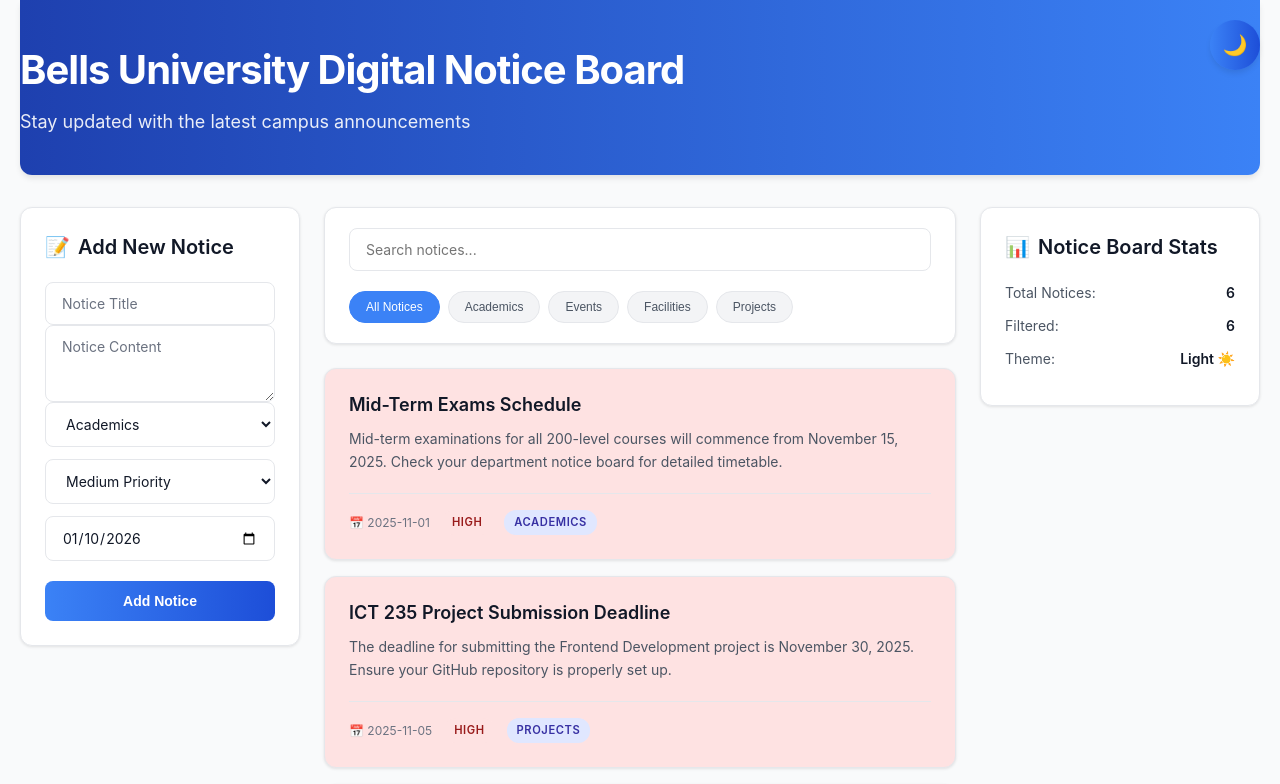
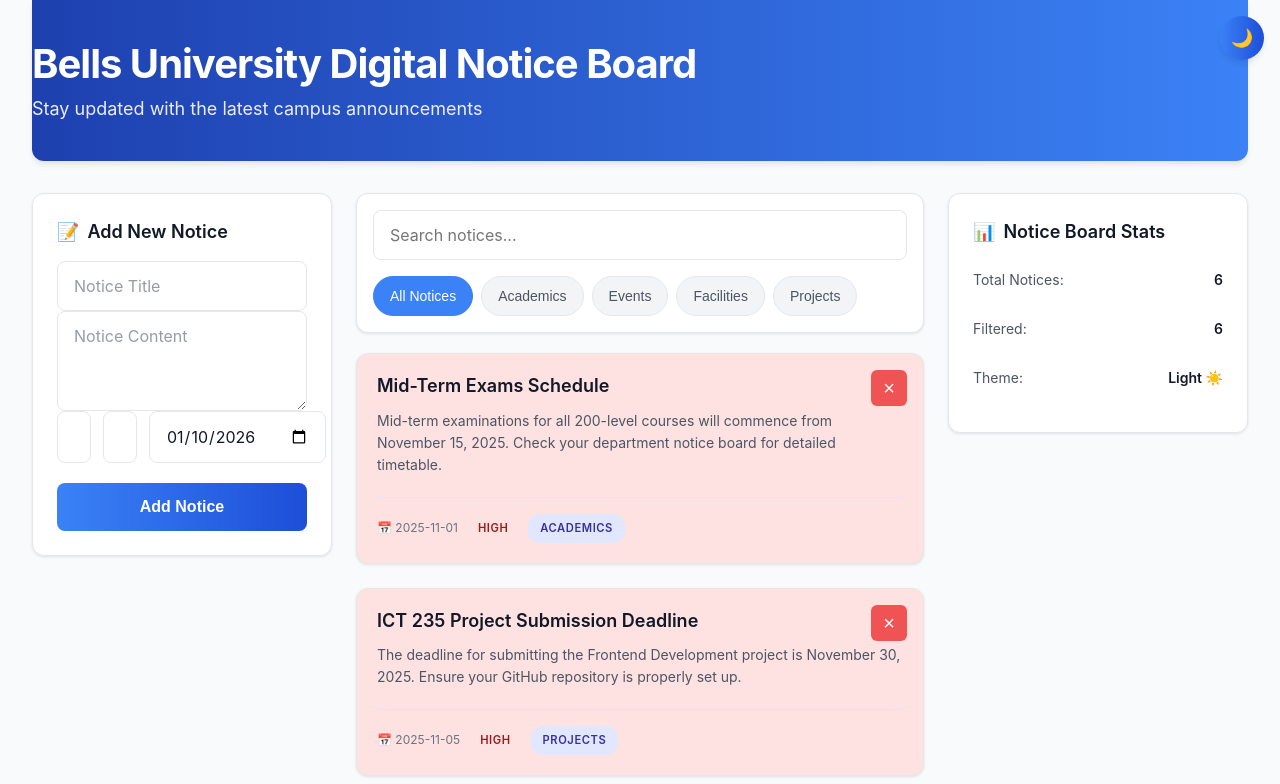
Before and after one commit to retrome3/bells_notice-board, a React (Create React App) app: page / in a window 1280 px wide. Shown: the top 784 px of the page. Built offline with nearby package versions, Linux system fonts and the light colour scheme.

Commit message:
Update App.css

```diff
--- a/src/styles/App.css
+++ b/src/styles/App.css
@@ -8,7 +8,7 @@
   --text-secondary: #4b5563;
   --text-tertiary: #6b7280;
   --border-color: #e5e7eb;
-  --header-bg: linear-gradient(to right, #1e40af, #3b82f6); /* Figma blue gradient */
+  --header-bg: linear-gradient(to right, #1e40af, #3b82f6);
   --header-text: white;
   --footer-bg: #1f2937;
   --footer-text: #f9fafb;
@@ -19,6 +19,7 @@
   --shadow-light: 0 1px 3px rgba(0, 0, 0, 0.1);
   --shadow-medium: 0 4px 6px -1px rgba(0, 0, 0, 0.1);
   --shadow-large: 0 10px 15px -3px rgba(0, 0, 0, 0.1);
+  --header-height-mobile: 70px;
 }
 
 [data-theme="dark"] {
@@ -43,10 +44,17 @@
   --shadow-large: 0 10px 15px -3px rgba(0, 0, 0, 0.3);
 }
 
+/* Reset and Base Styles */
 * {
     margin: 0;
     padding: 0;
     box-sizing: border-box;
+}
+
+html {
+    font-size: 16px;
+    -webkit-text-size-adjust: 100%;
+    -webkit-tap-highlight-color: transparent;
 }
 
 body {
@@ -56,19 +64,25 @@ body {
     background: var(--bg-primary);
     transition: background-color 0.3s ease, color 0.3s ease;
     padding: 0;
+    min-height: 100vh;
+    overflow-x: hidden;
 }
 
+/* Container */
 .container {
+    width: 100%;
     max-width: 1440px;
     margin: 0 auto;
-    padding: 0 20px;
+    padding: 0 16px;
 }
 
-/* Theme Toggle Button */
+/* MOBILE-FIRST STYLES (Default for mobile) */
+
+/* Theme Toggle Button - Mobile */
 .theme-toggle {
     position: fixed;
-    top: 20px;
-    right: 20px;
+    top: 16px;
+    right: 16px;
     z-index: 1000;
 }
 
@@ -77,87 +91,82 @@ body {
     color: white;
     border: none;
     border-radius: 50%;
-    width: 50px;
-    height: 50px;
-    font-size: 20px;
+    width: 44px;
+    height: 44px;
+    font-size: 18px;
     cursor: pointer;
     box-shadow: var(--shadow-medium);
-    transition: transform 0.2s;
+    transition: transform 0.2s, opacity 0.2s;
     display: flex;
     align-items: center;
     justify-content: center;
+    touch-action: manipulation;
 }
 
-.theme-btn:hover {
+.theme-btn:hover,
+.theme-btn:active {
     transform: scale(1.05);
+    opacity: 0.9;
 }
 
-/* Header Styles - Match Figma */
+/* Header Styles - Mobile */
 .header {
     background: var(--header-bg);
     color: var(--header-text);
-    padding: 40px 0;
-    margin-bottom: 32px;
+    padding: 24px 0;
+    margin-bottom: 20px;
     border-radius: 0 0 12px 12px;
     box-shadow: var(--shadow-medium);
+    position: relative;
+    overflow: hidden;
 }
 
 .header h1 {
-    font-size: 2.5rem;
+    font-size: 1.75rem;
     font-weight: 700;
     margin-bottom: 8px;
     letter-spacing: -0.025em;
+    line-height: 1.2;
 }
 
 .header p {
-    font-size: 1.125rem;
+    font-size: 1rem;
     opacity: 0.9;
     font-weight: 400;
+    line-height: 1.4;
 }
 
-/* Main Layout - Match Figma 3-column structure */
+/* Main Layout - Mobile-first (single column) */
 .main-layout {
-    display: grid;
-    grid-template-columns: 280px 1fr 280px;
-    gap: 24px;
-    margin-bottom: 40px;
-    align-items: start;
+    display: flex;
+    flex-direction: column;
+    gap: 20px;
+    margin-bottom: 32px;
+    width: 100%;
 }
 
-@media (max-width: 1200px) {
-    .main-layout {
-        grid-template-columns: 280px 1fr;
-    }
-}
-
-@media (max-width: 768px) {
-    .main-layout {
-        grid-template-columns: 1fr;
-    }
-}
-
-/* Sidebar & Stats Panel - Match Figma */
+/* Sidebar & Stats Panel - Mobile */
 .sidebar {
     display: flex;
     flex-direction: column;
-    gap: 24px;
-    position: sticky;
-    top: 24px;
+    gap: 20px;
+    width: 100%;
 }
 
 .notice-form, .stats {
     background: var(--bg-secondary);
-    padding: 24px;
+    padding: 20px;
     border-radius: 12px;
     border: 1px solid var(--border-color);
     box-shadow: var(--shadow-light);
+    width: 100%;
 }
 
 .notice-form h3, .stats h3 {
-    font-size: 1.25rem;
+    font-size: 1.125rem;
     font-weight: 600;
     color: var(--text-primary);
-    margin-bottom: 20px;
+    margin-bottom: 16px;
     display: flex;
     align-items: center;
     gap: 8px;
@@ -171,19 +180,22 @@ body {
     content: "📊";
 }
 
-/* Form Styles */
+/* Form Styles - Mobile */
 .form-input, .form-select, .search-box {
     width: 100%;
-    padding: 12px 16px;
+    padding: 14px 16px;
     border: 1px solid var(--border-color);
     border-radius: 8px;
-    font-size: 0.875rem;
+    font-size: 16px; /* Prevents zoom on iOS */
     font-family: inherit;
     background: var(--bg-secondary);
     color: var(--text-primary);
     transition: border-color 0.2s, box-shadow 0.2s;
+    -webkit-appearance: none;
+    appearance: none;
 }
 
+/* Fix for iOS input styling */
 .form-input:focus, .form-select:focus, .search-box:focus {
     outline: none;
     border-color: var(--accent-color);
@@ -192,41 +204,52 @@ body {
 
 .form-input::placeholder {
     color: var(--text-tertiary);
+    opacity: 0.7;
+}
+
+textarea.form-input {
+    min-height: 100px;
+    resize: vertical;
 }
 
 .form-row {
-    display: grid;
-    grid-template-columns: 1fr;
+    display: flex;
+    flex-direction: column;
     gap: 12px;
     margin-bottom: 20px;
+    width: 100%;
 }
 
 .submit-btn {
     width: 100%;
-    padding: 12px;
+    padding: 14px;
     background: var(--accent-gradient);
     color: white;
     border: none;
     border-radius: 8px;
-    font-size: 0.875rem;
+    font-size: 1rem;
     font-weight: 600;
     cursor: pointer;
     transition: all 0.2s;
+    touch-action: manipulation;
+    min-height: 48px; /* Better touch target */
 }
 
-.submit-btn:hover {
+.submit-btn:hover,
+.submit-btn:active {
     opacity: 0.95;
     transform: translateY(-1px);
     box-shadow: var(--shadow-medium);
 }
 
-/* Stats */
+/* Stats - Mobile */
 .stats p {
     display: flex;
     justify-content: space-between;
     margin-bottom: 12px;
     color: var(--text-secondary);
     font-size: 0.875rem;
+    padding: 8px 0;
 }
 
 .stats strong {
@@ -234,46 +257,54 @@ body {
     font-weight: 600;
 }
 
-/* Main Content Area */
+/* Main Content Area - Mobile */
 .main-content {
     display: flex;
     flex-direction: column;
-    gap: 24px;
+    gap: 20px;
+    width: 100%;
 }
 
-/* Controls */
+/* Controls - Mobile */
 .controls {
     background: var(--bg-secondary);
-    padding: 20px 24px;
+    padding: 16px;
     border-radius: 12px;
     border: 1px solid var(--border-color);
     box-shadow: var(--shadow-light);
+    width: 100%;
 }
 
 .search-box {
     max-width: 100%;
-    margin-bottom: 20px;
+    margin-bottom: 16px;
 }
 
 .category-buttons {
     display: flex;
     flex-wrap: wrap;
     gap: 8px;
+    justify-content: flex-start;
 }
 
 .category-btn {
-    padding: 8px 16px;
+    padding: 10px 16px;
     background: var(--bg-tertiary);
     border: 1px solid var(--border-color);
     border-radius: 20px;
-    font-size: 0.75rem;
+    font-size: 0.875rem;
     font-weight: 500;
     color: var(--text-secondary);
     cursor: pointer;
     transition: all 0.2s;
+    touch-action: manipulation;
+    min-height: 40px; /* Better touch target */
+    flex: 1;
+    min-width: calc(50% - 4px); /* Two buttons per row on mobile */
 }
 
-.category-btn:hover {
+.category-btn:hover,
+.category-btn:active {
     background: var(--border-color);
 }
 
@@ -283,21 +314,24 @@ body {
     border-color: var(--accent-color);
 }
 
-/* Notice Grid - Match Figma card layout */
+/* Notice Grid - Mobile */
 .notice-grid {
     display: flex;
     flex-direction: column;
     gap: 16px;
+    width: 100%;
 }
 
 .notice-card {
     background: var(--bg-secondary);
     border-radius: 12px;
-    padding: 24px;
+    padding: 20px;
     border: 1px solid var(--border-color);
     box-shadow: var(--shadow-light);
     transition: all 0.2s;
     position: relative;
+    width: 100%;
+    margin-bottom: 8px;
 }
 
 .notice-card:hover {
@@ -310,28 +344,32 @@ body {
     position: absolute;
     top: 16px;
     right: 16px;
-    width: 28px;
-    height: 28px;
+    width: 36px;
+    height: 36px;
     background: var(--delete-btn);
     color: white;
     border: none;
     border-radius: 6px;
-    font-size: 18px;
+    font-size: 20px;
     line-height: 1;
     cursor: pointer;
-    opacity: 0;
     transition: opacity 0.2s, background-color 0.2s;
     display: flex;
     align-items: center;
     justify-content: center;
+    z-index: 2;
+    touch-action: manipulation;
 }
 
-.notice-card:hover .delete-btn {
-    opacity: 1;
+/* Always show delete button on mobile for better UX */
+.delete-btn {
+    opacity: 0.9;
 }
 
-.delete-btn:hover {
+.delete-btn:hover,
+.delete-btn:active {
     background: var(--delete-hover);
+    opacity: 1;
 }
 
 .notice-title {
@@ -341,6 +379,8 @@ body {
     margin-bottom: 12px;
     padding-right: 40px;
     line-height: 1.3;
+    word-wrap: break-word;
+    overflow-wrap: break-word;
 }
 
 .notice-content {
@@ -348,12 +388,14 @@ body {
     font-size: 0.875rem;
     line-height: 1.6;
     margin-bottom: 20px;
+    word-wrap: break-word;
+    overflow-wrap: break-word;
 }
 
 .notice-footer {
     display: flex;
-    justify-content: space-between;
-    align-items: center;
+    flex-direction: column;
+    gap: 12px;
     padding-top: 16px;
     border-top: 1px solid var(--border-color);
     font-size: 0.75rem;
@@ -362,20 +404,30 @@ body {
 
 .notice-meta {
     display: flex;
+    flex-wrap: wrap;
     align-items: center;
-    gap: 12px;
+    gap: 8px;
+    width: 100%;
 }
 
 .priority-badge, .category-badge {
-    padding: 4px 10px;
+    padding: 6px 12px;
     border-radius: 12px;
     font-weight: 600;
     font-size: 0.7rem;
     text-transform: uppercase;
     letter-spacing: 0.05em;
+    white-space: nowrap;
 }
 
-/* Priority Colors - Match Figma */
+.date-display {
+    display: flex;
+    align-items: center;
+    gap: 4px;
+    font-size: 0.75rem;
+}
+
+/* Priority Colors */
 .priority-high {
     background: #fee2e2;
     color: #991b1b;
@@ -412,19 +464,14 @@ body {
     color: #e0e7ff;
 }
 
-.date-display {
-    display: flex;
-    align-items: center;
-    gap: 4px;
-}
-
 /* Empty State */
 .no-notices {
     text-align: center;
-    padding: 48px 24px;
+    padding: 40px 20px;
     background: var(--bg-secondary);
     border-radius: 12px;
     border: 1px dashed var(--border-color);
+    width: 100%;
 }
 
 .no-notices p {
@@ -436,15 +483,17 @@ body {
 .footer {
     background: var(--footer-bg);
     color: var(--footer-text);
-    padding: 24px;
+    padding: 20px 16px;
     border-radius: 12px;
-    margin-top: 40px;
+    margin-top: 32px;
     text-align: center;
+    width: 100%;
 }
 
 .footer p {
-    margin-bottom: 4px;
+    margin-bottom: 8px;
     font-size: 0.875rem;
+    line-height: 1.4;
 }
 
 .footer p:last-child {
@@ -452,3 +501,213 @@ body {
     font-size: 0.75rem;
     opacity: 0.7;
 }
+
+/* MEDIA QUERIES FOR LARGER SCREENS */
+
+/* Tablet (min-width: 768px) */
+@media (min-width: 768px) {
+    .container {
+        padding: 0 24px;
+    }
+
+    .header {
+        padding: 32px 0;
+        margin-bottom: 28px;
+    }
+
+    .header h1 {
+        font-size: 2rem;
+    }
+
+    .header p {
+        font-size: 1.125rem;
+    }
+
+    .main-layout {
+        flex-direction: row;
+        flex-wrap: wrap;
+        gap: 24px;
+    }
+
+    .sidebar {
+        flex: 1;
+        min-width: 300px;
+        position: sticky;
+        top: 24px;
+    }
+
+    .main-content {
+        flex: 2;
+        min-width: 300px;
+    }
+
+    .notice-form, .stats {
+        padding: 24px;
+    }
+
+    .category-btn {
+        min-width: auto;
+        flex: none;
+    }
+
+    .notice-footer {
+        flex-direction: row;
+        justify-content: space-between;
+        align-items: center;
+    }
+
+    .notice-meta {
+        flex-wrap: nowrap;
+        width: auto;
+    }
+
+    .footer {
+        padding: 24px;
+    }
+}
+
+/* Desktop (min-width: 1024px) */
+@media (min-width: 1024px) {
+    .header {
+        padding: 40px 0;
+        margin-bottom: 32px;
+    }
+
+    .header h1 {
+        font-size: 2.5rem;
+    }
+
+    .main-layout {
+        display: grid;
+        grid-template-columns: 300px 1fr 300px;
+        gap: 24px;
+    }
+
+    .sidebar {
+        flex: none;
+        width: auto;
+    }
+
+    .main-content {
+        flex: none;
+        width: auto;
+    }
+
+    .category-buttons {
+        flex-wrap: nowrap;
+    }
+
+    .form-row {
+        grid-template-columns: 1fr 1fr;
+        display: grid;
+    }
+
+    .form-row > *:last-child {
+        grid-column: span 2;
+    }
+}
+
+/* Large Desktop (min-width: 1200px) */
+@media (min-width: 1200px) {
+    .container {
+        padding: 0 32px;
+    }
+
+    .form-row {
+        grid-template-columns: 1fr 1fr 1fr;
+    }
+
+    .form-row > *:last-child {
+        grid-column: span 1;
+    }
+}
+
+/* Small mobile devices (max-width: 360px) */
+@media (max-width: 360px) {
+    .container {
+        padding: 0 12px;
+    }
+
+    .header {
+        padding: 20px 0;
+    }
+
+    .header h1 {
+        font-size: 1.5rem;
+    }
+
+    .header p {
+        font-size: 0.875rem;
+    }
+
+    .theme-btn {
+        width: 40px;
+        height: 40px;
+        font-size: 16px;
+    }
+
+    .notice-form, .stats, .controls {
+        padding: 16px;
+    }
+
+    .category-btn {
+        min-width: 100%;
+    }
+
+    .notice-card {
+        padding: 16px;
+    }
+
+    .delete-btn {
+        width: 32px;
+        height: 32px;
+        font-size: 18px;
+    }
+}
+
+/* Fix for landscape mode on mobile */
+@media (max-height: 500px) and (orientation: landscape) {
+    .header {
+        padding: 16px 0;
+        margin-bottom: 16px;
+    }
+
+    .header h1 {
+        font-size: 1.5rem;
+    }
+
+    .main-layout {
+        gap: 16px;
+        margin-bottom: 20px;
+    }
+}
+
+/* Prevent horizontal scrolling */
+@media (max-width: 768px) {
+    body {
+        overflow-x: hidden;
+    }
+
+    .container {
+        width: 100%;
+        overflow-x: hidden;
+    }
+}
+
+/* Improve touch targets for mobile */
+@media (max-width: 768px) {
+    button,
+    .category-btn,
+    .delete-btn,
+    .submit-btn,
+    .theme-btn {
+        min-height: 44px;
+        min-width: 44px;
+    }
+
+    input,
+    select,
+    textarea {
+        font-size: 16px !important; /* Prevents iOS zoom */
+    }
+}
```
